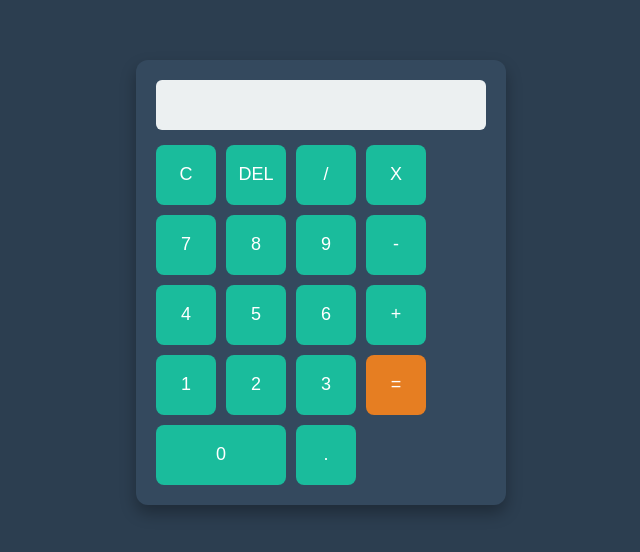
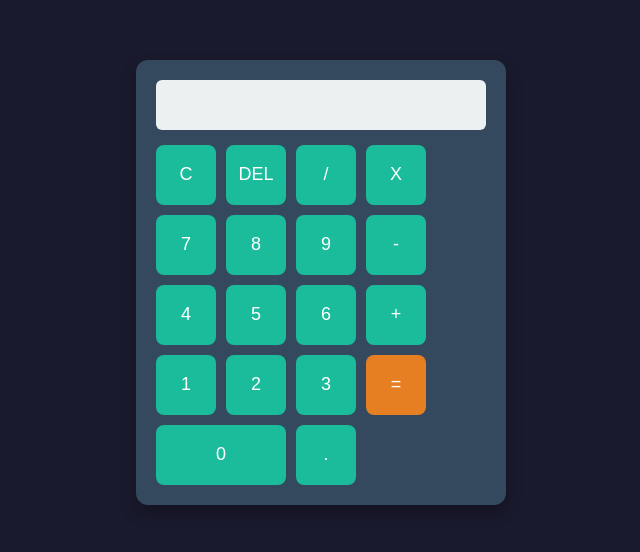
Before and after one commit to Elma-code/calculator-app, a plain HTML site: page index.html in a window 1280 px wide. Shown: the part 118-670 px from the top of the page, without its empty margins (319-959 px from the left). Drawn offline with Linux system fonts and the light colour scheme.

Commit message:
Improve design with CSS styling

```diff
--- a/style.css
+++ b/style.css
@@ -4,7 +4,7 @@ body {
   align-items: center;
   height: 100vh;
   margin: 0;
-  background-color: #2c3e50;
+  background-color: #1a1a2e;
   font-family: Arial, sans-serif;
 }
 
```
